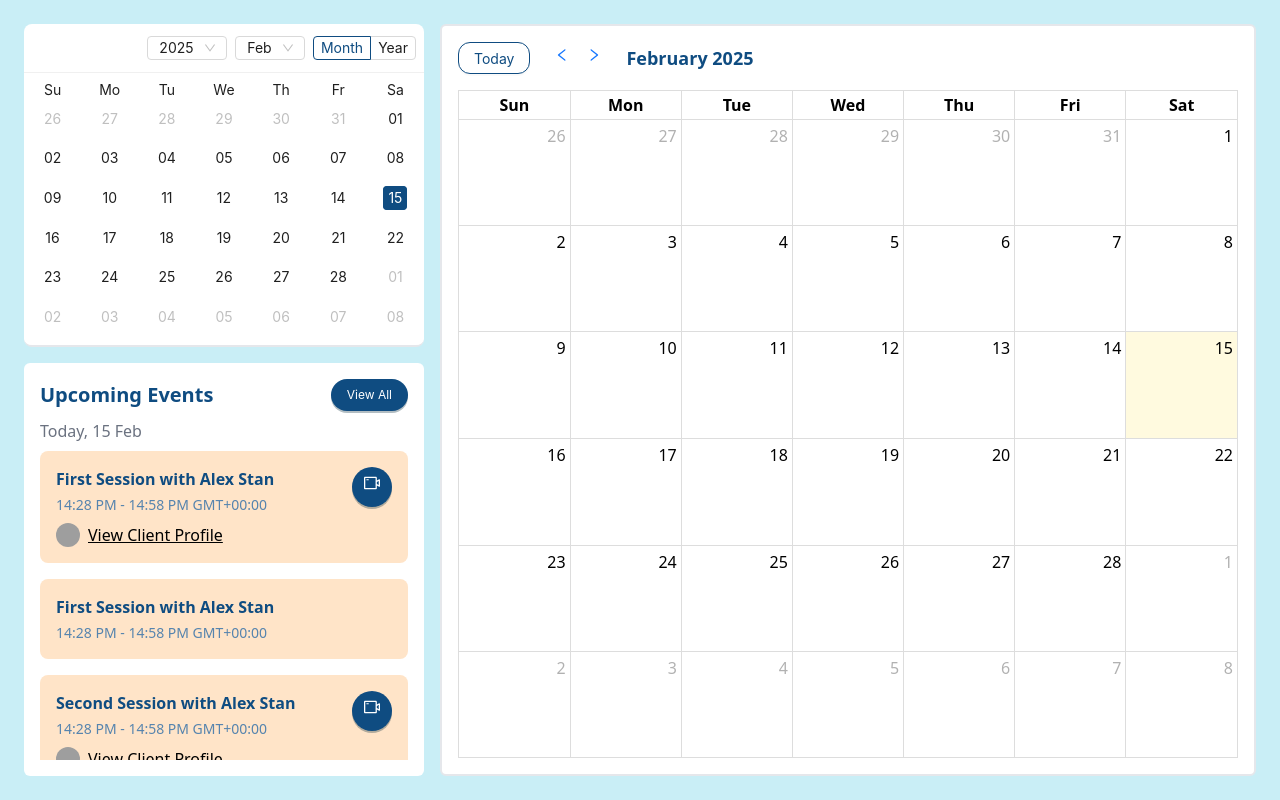
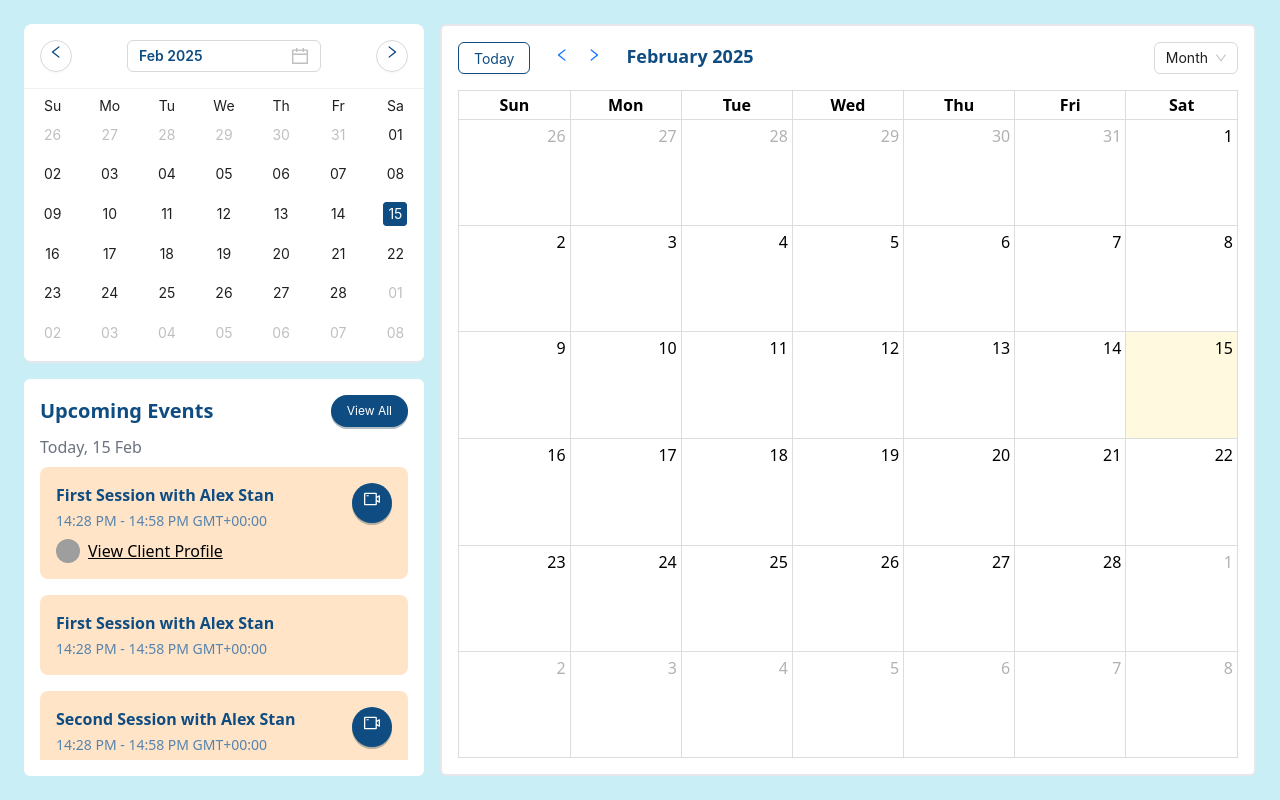
Before and after one commit to HieuHo-hdh/calendar-events, a React (Vite) app: page / in a window 1280 px wide. Built offline with nearby package versions, Linux system fonts and the light colour scheme; grey boxes are pictures that could not be loaded.

Commit message:
Add month, year for subCalendar

```diff
--- a/src/components/Calendar/MainCalendar.tsx
+++ b/src/components/Calendar/MainCalendar.tsx
@@ -1,11 +1,14 @@
+import dayjs from "dayjs"
 import { FC, useContext, useMemo, useRef } from "react"
 import FullCalendar from "@fullcalendar/react"
 import dayGridPlugin from '@fullcalendar/daygrid'
 import interactionPlugin, { DateClickArg } from '@fullcalendar/interaction'
-import { Button } from "antd"
+import { Button, Select, Tooltip } from "antd"
 import { LeftOutlined, RightOutlined } from "@ant-design/icons"
-import dayjs from "dayjs"
 import { CalendarContext } from "@/context/calendarContext"
+import { MONTH_YEAR_DISPLAY_FORMAT } from "@/constants/dateTime.constant"
+import { handleParseArrayToLabelValueArray } from "@/utils/array.util"
+import { CALENDAR_VIEW, CALENDAR_VIEW_OPTIONS } from "@/constants/calendar.constant"
 
 const MainCalendar: FC = () => {
   const calendarRef = useRef<FullCalendar>(null);
@@ -38,7 +41,7 @@ const MainCalendar: FC = () => {
   }
 
   const currentDate = useMemo(() => {
-    return dayjs(selectedDate).format('MMMM	YYYY')
+    return dayjs(selectedDate).format(MONTH_YEAR_DISPLAY_FORMAT);
   }, [selectedDate])
 
   const handleDateClick = (event: DateClickArg): void => {
@@ -48,8 +51,9 @@ const MainCalendar: FC = () => {
 
   return (
     <div className="full-calender-component flex flex-col bg-white border-solid border-gray-200 border-2 p-4 flex-auto xl:flex-1 h-[calc(100vh-2rem)] xl:h-[unset] rounded-md">
-      <div className="flex flex-row mb-4 gap-4 items-center">
-        <Button type="default" className="rounded-xl border-blue-dark text-blue-dark hover:text-blue-light hover:border-blue-light" onClick={handleToday}>Today</Button>
+      <div className="flex flex-row mb-4 items-center justify-between">
+        <div className="flex flex-row gap-4">
+          <Button type="default" className="border-blue-dark text-blue-dark hover:text-blue-light hover:border-blue-light" onClick={handleToday}>Today</Button>
           <div>
             <Button
               type="link"
@@ -67,6 +71,10 @@ const MainCalendar: FC = () => {
             />
           </div>
         <span className="text-blue-dark font-semibold text-lg">{currentDate}</span>
+        </div>
+        <Tooltip title="This feature is coming soon" placement="leftBottom">
+          <Select variant="outlined" popupClassName="capitalize" className="capitalize border-blue-dark text-blue-dark hover:text-blue-light hover:border-blue-light" value={CALENDAR_VIEW.MONTH} options={handleParseArrayToLabelValueArray(CALENDAR_VIEW_OPTIONS)} />
+        </Tooltip>
       </div>
       <FullCalendar
         ref={calendarRef}
--- /dev/null
+++ b/src/components/Calendar/SubCalendar.tsx
@@ -0,0 +1,62 @@
+import { FC, useContext } from "react"
+import dayjs, { Dayjs } from "dayjs"
+import { Button, Calendar, DatePicker } from "antd"
+import { LeftOutlined, RightOutlined } from "@ant-design/icons"
+import UpcomingEvents from "@/components/Calendar/UpcomingEvents"
+import { SHORT_MONTH_YEAR_DISPLAY_FORMAT } from "@/constants/dateTime.constant"
+import { CalendarContext } from "@/context/calendarContext"
+
+const SubCalendar: FC = () => {
+  const context = useContext(CalendarContext);
+  if (!context) throw new Error("Context is undefined");
+  const { selectedDate, setSelectedDate } = context ?? {};
+
+  const handleHeaderPrev = (day: Dayjs, onChange: (date: Dayjs) => void) => {
+    const prevMonth = day.add(-1, 'month');
+    onChange(prevMonth);
+  }
+
+  const handleHeaderNext = (day: Dayjs, onChange: (date: Dayjs) => void) => {
+    const prevMonth = day.add(1, 'month');
+    onChange(prevMonth);
+  }
+
+  return (
+    <div className="flex flex-col gap-4 min-w-[unset] xl:w-[400px] w-full">
+      <Calendar
+        fullscreen={false}
+        className={`border-b-2 border-solid border-gray-200 sub-calendar`}
+        onSelect={(date: Dayjs, { source }:{ source: string }) => {
+          if (source === 'date') setSelectedDate(date)
+        }}
+        headerRender={({ value, onChange }: {value: Dayjs, onChange: (date: Dayjs) => void}) => {
+          return <div className="flex items-center justify-between p-4">
+            <Button
+              size="middle"
+              className="text-blue-dark hover:text-blue-light rounded-full"
+              icon={<LeftOutlined className="w-full"/>}
+              onClick={() => handleHeaderPrev(value, onChange)}
+            />
+            <DatePicker
+              className="text-lg text-blue-dark font-semibold"
+              picker="month"
+              value={dayjs(value)}
+              defaultValue={dayjs(selectedDate)}
+              format={SHORT_MONTH_YEAR_DISPLAY_FORMAT}
+              onChange={(newMonth: Dayjs): void => onChange(newMonth)}
+            />
+            <Button
+              size="middle"
+              className="text-blue-dark hover:text-blue-light rounded-full"
+              icon={<RightOutlined className="w-full"/>}
+              onClick={() => handleHeaderNext(value, onChange)}
+            />
+          </div>
+        }}
+      />
+      <UpcomingEvents />
+    </div>
+  )
+}
+
+export default SubCalendar
--- a/src/components/Calendar/SubCalendar/index.tsx
+++ /dev/null
@@ -1,14 +0,0 @@
-import { Calendar } from "antd"
-import { FC } from "react"
-import UpcomingEvents from "../UpcomingEvents"
-
-const SubCalendar: FC = () => {
-  return (
-    <div className="flex flex-col gap-4 min-w-[unset] xl:w-[400px] w-full">
-      <Calendar fullscreen={false} className="border-b-2 border-solid border-gray-200" mode="month" />
-      <UpcomingEvents />
-    </div>
-  )
-}
-
-export default SubCalendar
--- a/src/components/Calendar/UpcomingEvents/EventsList.tsx
+++ b/src/components/Calendar/UpcomingEvents/EventsList.tsx
@@ -1,6 +1,6 @@
 import { mockEvents } from "@/mocks/Events"
 import { FC } from "react"
-import EventCard from "./EventCard"
+import EventCard from "@/components/Calendar/UpcomingEvents/EventCard"
 
 const EventsList: FC = () => {
 
--- a/src/components/Calendar/UpcomingEvents/index.tsx
+++ b/src/components/Calendar/UpcomingEvents/index.tsx
@@ -2,7 +2,7 @@ import { handleParseDateTime } from "@/utils/dateTime.util"
 import { Button } from "antd"
 import dayjs from "dayjs"
 import { FC } from "react"
-import EventsList from "./EventsList"
+import EventsList from "@/components/Calendar/UpcomingEvents/EventsList"
 
 const UpcomingEvents: FC = () => {
   const today = dayjs()
--- /dev/null
+++ b/src/constants/calendar.constant.ts
@@ -0,0 +1,8 @@
+export enum CALENDAR_VIEW {
+  DAY = "day",
+  WEEK = "week",
+  MONTH = "month",
+  YEAR = "year",
+}
+
+export const CALENDAR_VIEW_OPTIONS = [CALENDAR_VIEW.DAY, CALENDAR_VIEW.WEEK, CALENDAR_VIEW.MONTH, CALENDAR_VIEW.YEAR]
--- a/src/constants/dateTime.constant.ts
+++ b/src/constants/dateTime.constant.ts
@@ -5,6 +5,8 @@ const TIME_FORMAT = 'HH:mm:ss'
 const TIME_12HOUR_DISPLAY_FORMAT = 'HH:mm A'
 const DATE_TIME_12HOUR_DISPLAY_FORMAT = 'DD-MM-YYYY HH:mm A'
 const TIMEZONE_DISPLAY_FORMAT = 'Z'
+const SHORT_MONTH_YEAR_DISPLAY_FORMAT = 'MMM YYYY'
+const MONTH_YEAR_DISPLAY_FORMAT = 'MMMM YYYY'
 
 export {
   DATE_TIME_FORMAT,
@@ -13,4 +15,6 @@ export {
   DATE_TIME_12HOUR_DISPLAY_FORMAT,
   TIME_12HOUR_DISPLAY_FORMAT,
   TIMEZONE_DISPLAY_FORMAT,
+  MONTH_YEAR_DISPLAY_FORMAT,
+  SHORT_MONTH_YEAR_DISPLAY_FORMAT,
 }
--- /dev/null
+++ b/src/utils/array.util.ts
@@ -0,0 +1,9 @@
+export const handleParseArrayToLabelValueArray = (array: Array<number | string>): Array<{
+  label: string | number;
+  value: string | number;
+}> => {
+  if (!Array.isArray(array)) return [];
+  return array?.map((_value: string | number) => {
+    return { label: _value, value: _value };
+  })
+}
```
Lines whose indentation alone changed are shown as unchanged.
